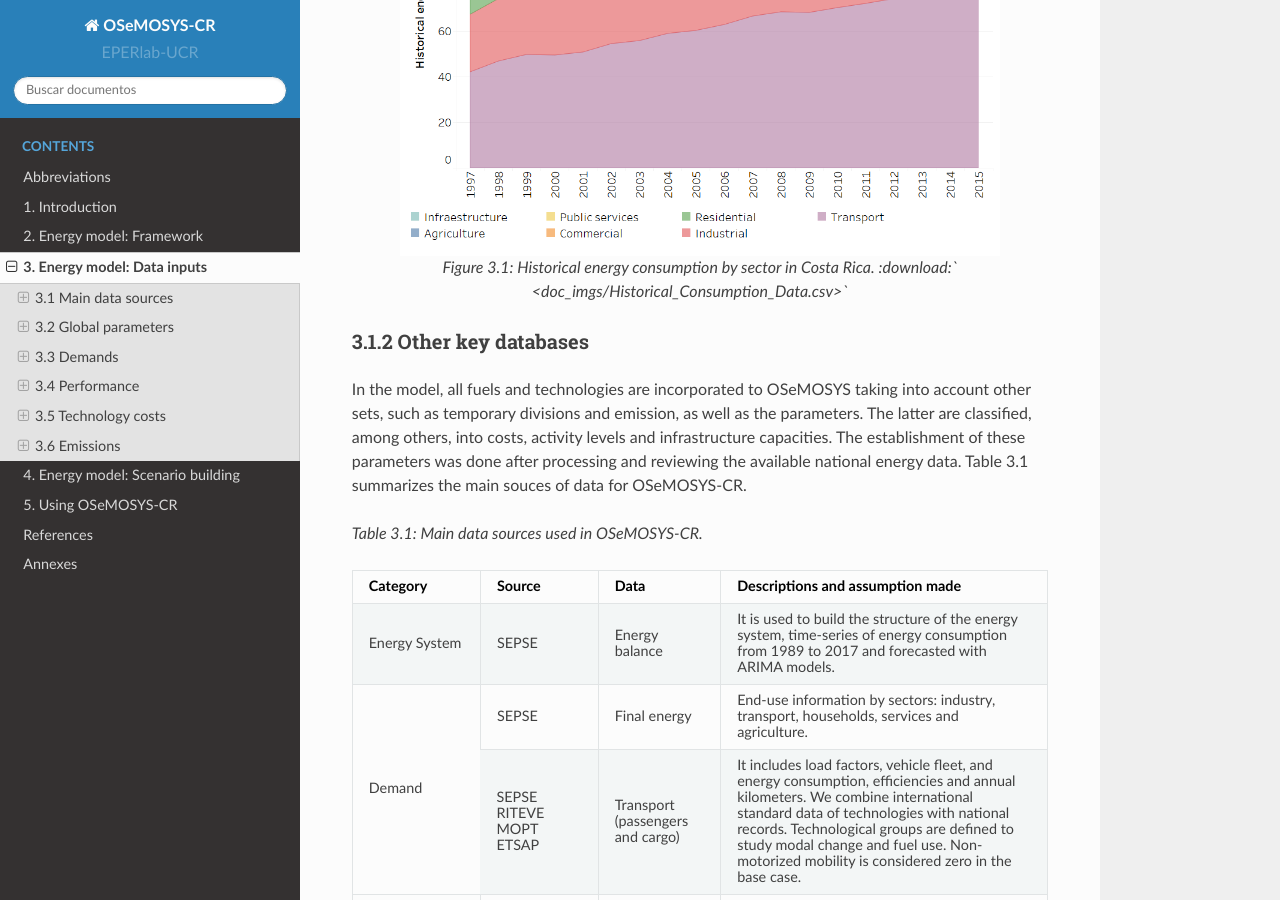
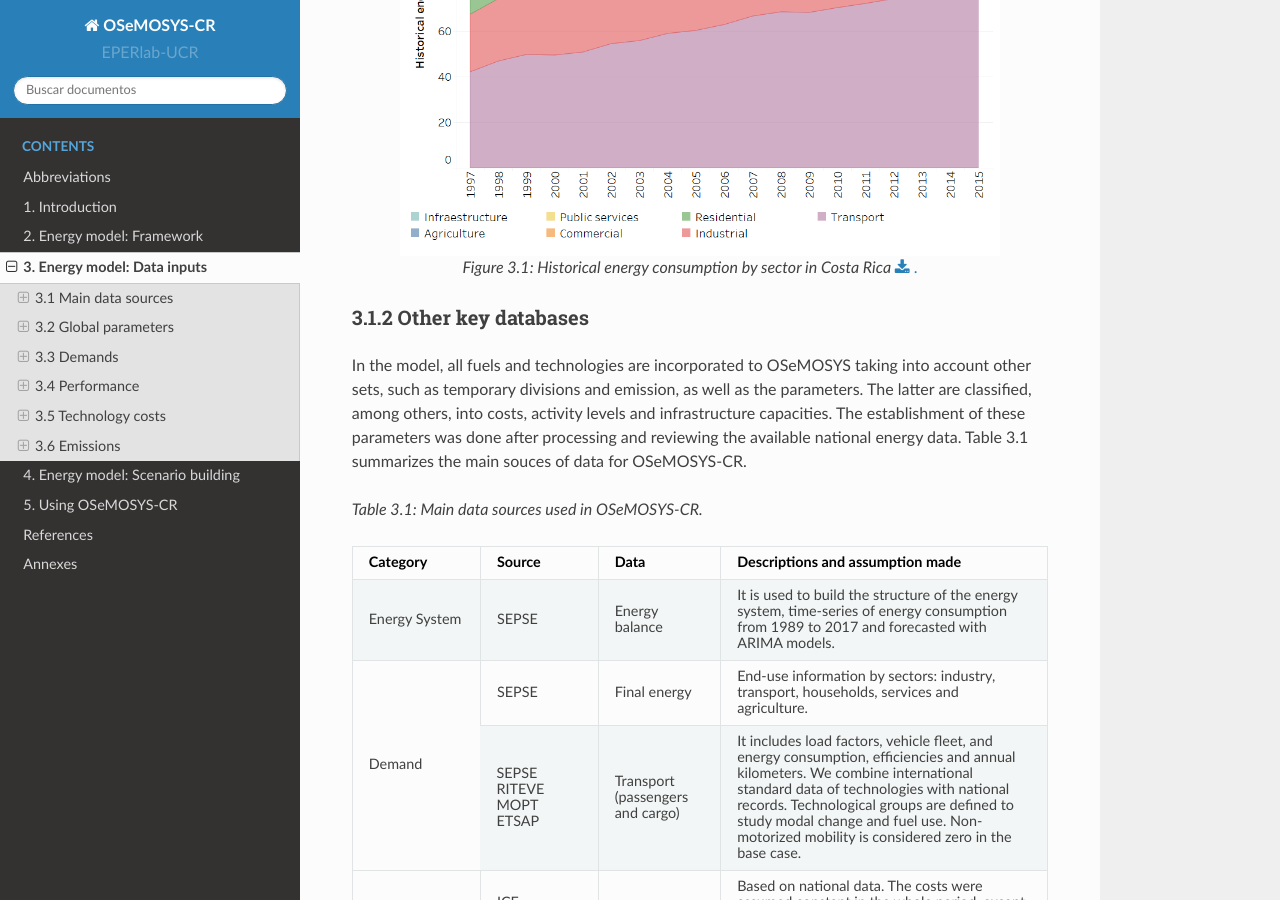
Before and after one commit to EPERLab/OSeMOSYS-CR, a Sphinx documentation site: the page built from docs/03EnergyModelDatabase.rst, in a window 1280 px wide and 900 px high, scrolled down 802 px. Built offline with Sphinx 7.4.7 and the Read the Docs theme 2.0.0, drawn with Linux system fonts in a browser that asks for light colours; formulas are drawn with MathJax 3.

Commit message:
Update 03EnergyModelDatabase.rst

```diff
--- a/docs/03EnergyModelDatabase.rst
+++ b/docs/03EnergyModelDatabase.rst
@@ -16,7 +16,7 @@ Figure 3.1 presents the historical trending of energy consumption by sector.
    :align:   center
    :width:   600 px
 
-   *Figure 3.1: Historical energy consumption by sector in Costa Rica.* :download:` <doc_imgs/Historical_Consumption_Data.csv>`
+   *Figure 3.1: Historical energy consumption by sector in Costa Rica* :download:`. <doc_imgs/Historical_Consumption_Data.csv>`
 
 
 
```
